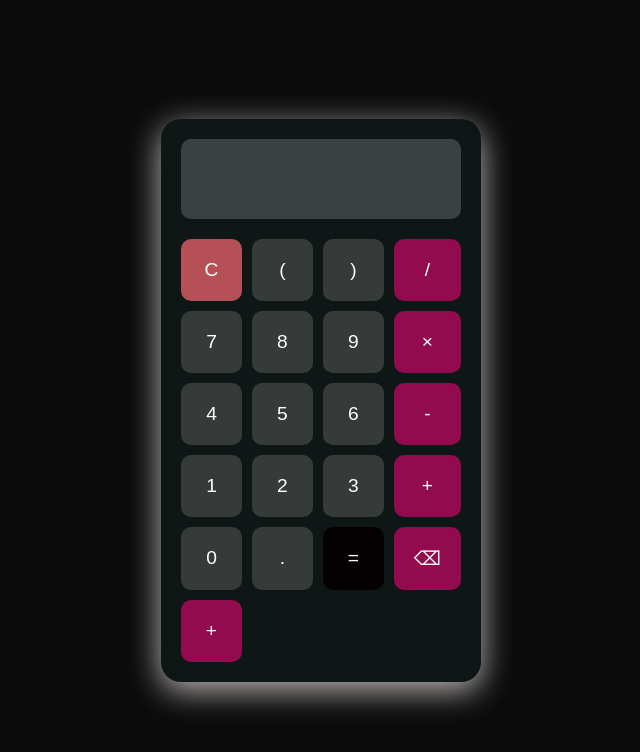
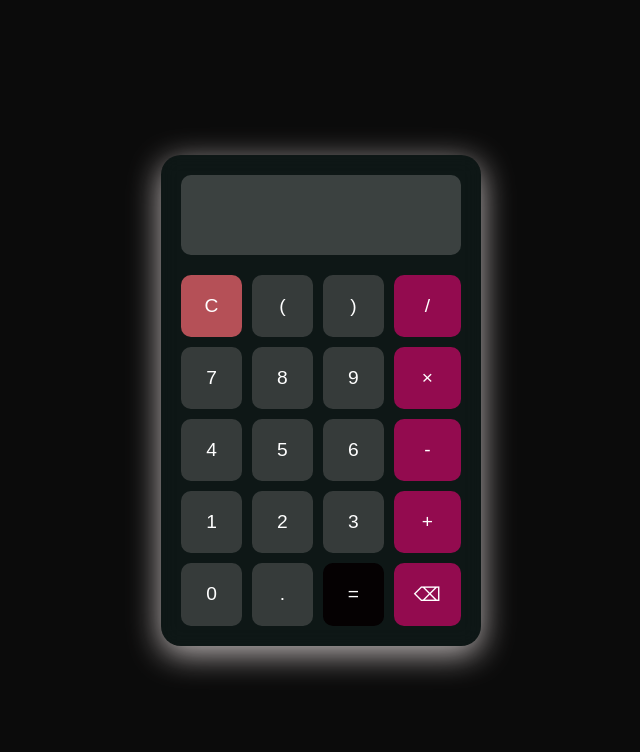
Before and after one commit to emannkhalled/simple-calculator, a plain HTML site: page index.html in a window 1280 px wide. Shown: the whole page, without its empty margins (319-959 px from the left). Drawn offline with Linux system fonts and the light colour scheme.

Commit message:
Update index.html

```diff
--- a/index.html
+++ b/index.html
@@ -30,7 +30,6 @@
             <button onclick="appendToDisplay('.')">.</button>
             <button class="equals" onclick="calculate()">=</button>
             <button class="operator" onclick="backspace()">⌫</button>
-             <button class="operator" onclick="appendToDisplay('+')">+</button>
         </div>
     </div>
 
```
